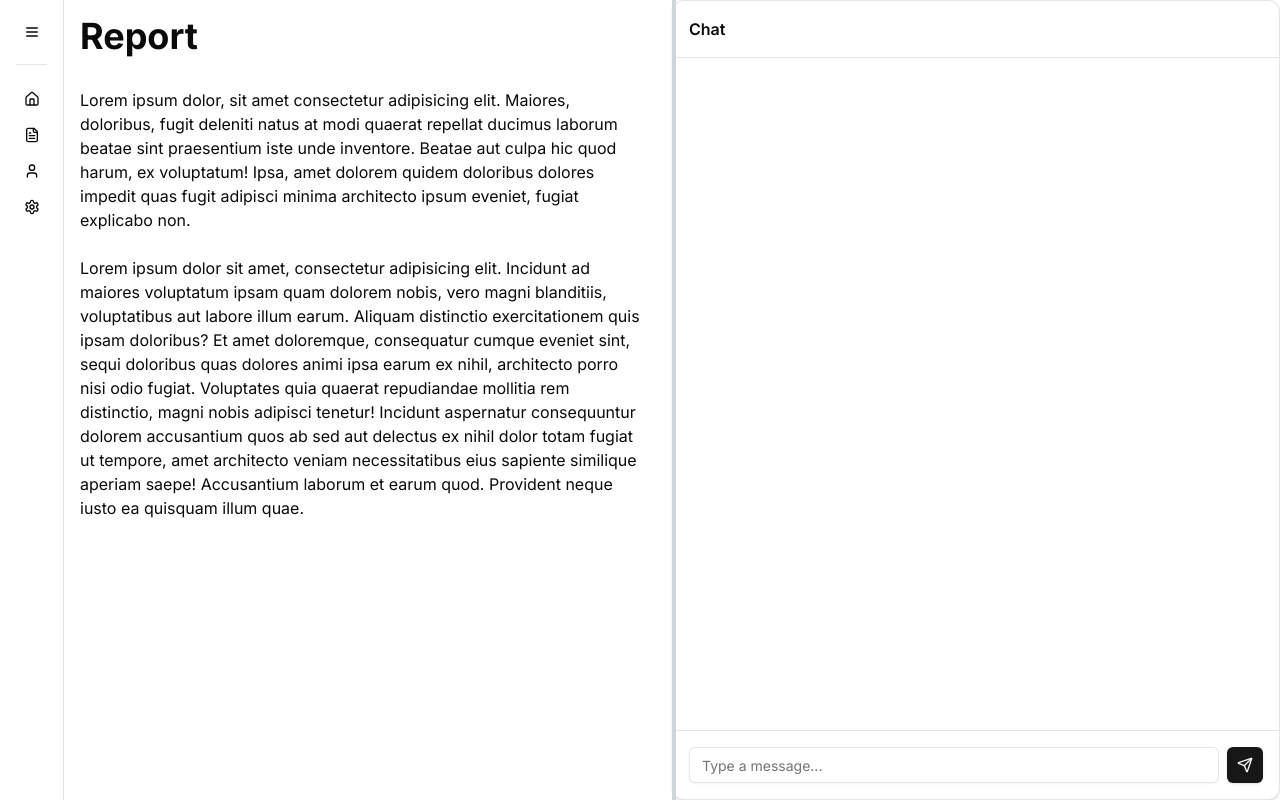
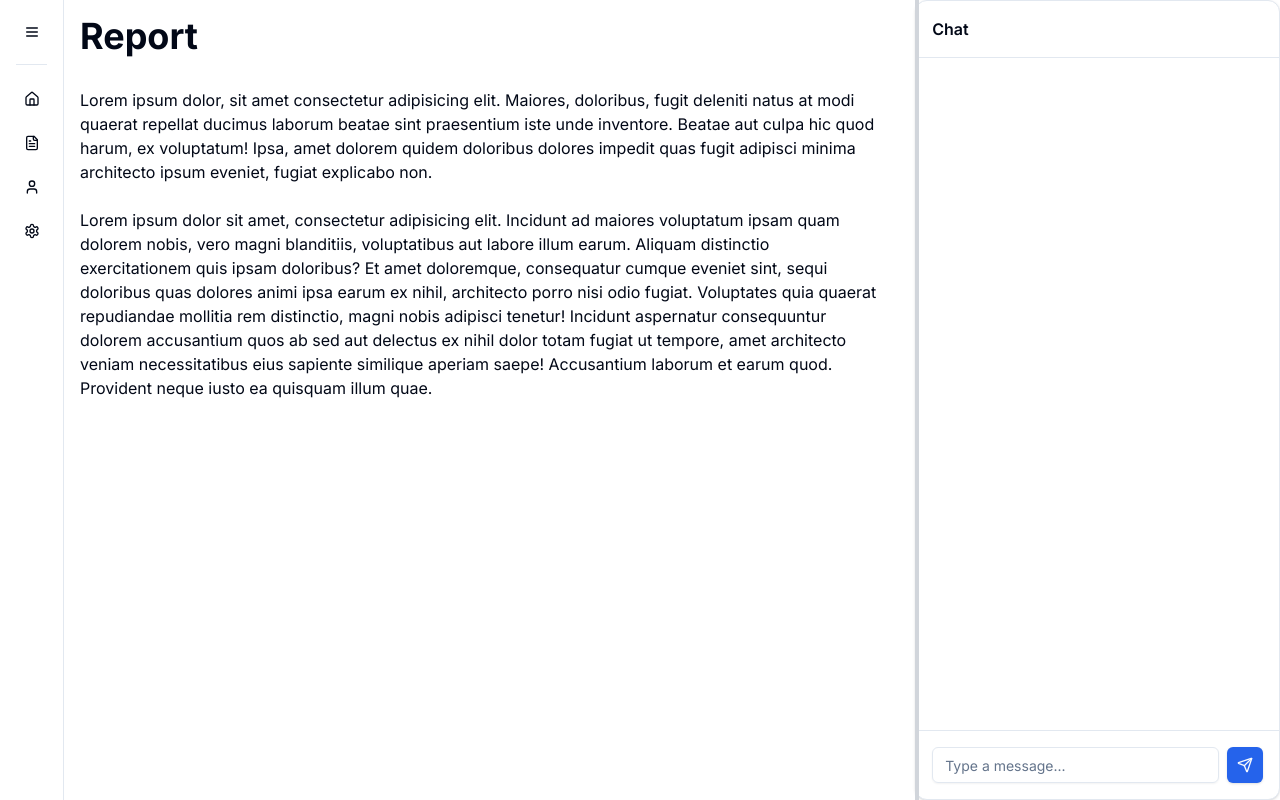
Before and after one commit to leeliPeter/x22, a Next.js app: page /report in a window 1280 px wide. Built offline with nearby package versions, Linux system fonts and the light colour scheme.

Commit message:
add theme

```diff
--- a/src/app/globals.css
+++ b/src/app/globals.css
@@ -4,31 +4,30 @@
 @layer base {
   :root {
     --background: 0 0% 100%;
-    --foreground: 0 0% 3.9%;
+    --foreground: 222.2 84% 4.9%;
     --card: 0 0% 100%;
-    --card-foreground: 0 0% 3.9%;
+    --card-foreground: 222.2 84% 4.9%;
     --popover: 0 0% 100%;
-    --popover-foreground: 0 0% 3.9%;
-    --primary: 0 0% 9%;
-    --primary-foreground: 0 0% 98%;
-    --secondary: 0 0% 96.1%;
-    --secondary-foreground: 0 0% 9%;
-    --muted: 0 0% 96.1%;
-    --muted-foreground: 0 0% 45.1%;
-    --accent: 0 0% 96.1%;
-    --accent-foreground: 0 0% 9%;
+    --popover-foreground: 222.2 84% 4.9%;
+    --primary: 221.2 83.2% 53.3%;
+    --primary-foreground: 210 40% 98%;
+    --secondary: 210 40% 96.1%;
+    --secondary-foreground: 222.2 47.4% 11.2%;
+    --muted: 210 40% 96.1%;
+    --muted-foreground: 215.4 16.3% 46.9%;
+    --accent: 210 40% 96.1%;
+    --accent-foreground: 222.2 47.4% 11.2%;
     --destructive: 0 84.2% 60.2%;
-    --destructive-foreground: 0 0% 98%;
-    --border: 0 0% 89.8%;
-    --input: 0 0% 89.8%;
-    --ring: 0 0% 3.9%;
+    --destructive-foreground: 210 40% 98%;
+    --border: 214.3 31.8% 91.4%;
+    --input: 214.3 31.8% 91.4%;
+    --ring: 221.2 83.2% 53.3%;
+    --radius: 0.5rem;
     --chart-1: 12 76% 61%;
     --chart-2: 173 58% 39%;
     --chart-3: 197 37% 24%;
     --chart-4: 43 74% 66%;
     --chart-5: 27 87% 67%;
-    --radius: 0.5rem
-  ;
     --sidebar-background: 0 0% 98%;
     --sidebar-foreground: 240 5.3% 26.1%;
     --sidebar-primary: 240 5.9% 10%;
@@ -36,33 +35,33 @@
     --sidebar-accent: 240 4.8% 95.9%;
     --sidebar-accent-foreground: 240 5.9% 10%;
     --sidebar-border: 220 13% 91%;
-    --sidebar-ring: 217.2 91.2% 59.8%}
+    --sidebar-ring: 217.2 91.2% 59.8%;
+  }
   .dark {
-    --background: 0 0% 3.9%;
-    --foreground: 0 0% 98%;
-    --card: 0 0% 3.9%;
-    --card-foreground: 0 0% 98%;
-    --popover: 0 0% 3.9%;
-    --popover-foreground: 0 0% 98%;
-    --primary: 0 0% 98%;
-    --primary-foreground: 0 0% 9%;
-    --secondary: 0 0% 14.9%;
-    --secondary-foreground: 0 0% 98%;
-    --muted: 0 0% 14.9%;
-    --muted-foreground: 0 0% 63.9%;
-    --accent: 0 0% 14.9%;
-    --accent-foreground: 0 0% 98%;
+    --background: 222.2 84% 4.9%;
+    --foreground: 210 40% 98%;
+    --card: 222.2 84% 4.9%;
+    --card-foreground: 210 40% 98%;
+    --popover: 222.2 84% 4.9%;
+    --popover-foreground: 210 40% 98%;
+    --primary: 217.2 91.2% 59.8%;
+    --primary-foreground: 222.2 47.4% 11.2%;
+    --secondary: 217.2 32.6% 17.5%;
+    --secondary-foreground: 210 40% 98%;
+    --muted: 217.2 32.6% 17.5%;
+    --muted-foreground: 215 20.2% 65.1%;
+    --accent: 217.2 32.6% 17.5%;
+    --accent-foreground: 210 40% 98%;
     --destructive: 0 62.8% 30.6%;
-    --destructive-foreground: 0 0% 98%;
-    --border: 0 0% 14.9%;
-    --input: 0 0% 14.9%;
-    --ring: 0 0% 83.1%;
+    --destructive-foreground: 210 40% 98%;
+    --border: 217.2 32.6% 17.5%;
+    --input: 217.2 32.6% 17.5%;
+    --ring: 224.3 76.3% 48%;
     --chart-1: 220 70% 50%;
     --chart-2: 160 60% 45%;
     --chart-3: 30 80% 55%;
     --chart-4: 280 65% 60%;
-    --chart-5: 340 75% 55%
-  ;
+    --chart-5: 340 75% 55%;
     --sidebar-background: 240 5.9% 10%;
     --sidebar-foreground: 240 4.8% 95.9%;
     --sidebar-primary: 224.3 76.3% 48%;
@@ -70,7 +69,8 @@
     --sidebar-accent: 240 3.7% 15.9%;
     --sidebar-accent-foreground: 240 4.8% 95.9%;
     --sidebar-border: 240 3.7% 15.9%;
-    --sidebar-ring: 217.2 91.2% 59.8%}
+    --sidebar-ring: 217.2 91.2% 59.8%;
+  }
 }
 @layer base {
   * {
--- a/src/app/not-found.tsx
+++ b/src/app/not-found.tsx
@@ -1,5 +1,28 @@
-import React from "react";
+import Link from "next/link";
+import { Button } from "@/components/ui/button";
+import { HomeIcon } from "lucide-react";
 
 export default function NotFound() {
-  return <div>Not found</div>;
+  return (
+    <div className="h-screen w-full flex flex-col items-center justify-center bg-background">
+      <div className="text-center space-y-5">
+        <h1 className="text-6xl font-bold text-primary">404</h1>
+        <div className="space-y-2">
+          <h2 className="text-2xl font-semibold text-foreground">
+            Oops! Page not found
+          </h2>
+          <p className="text-muted-foreground max-w-[500px]">
+            The page you are looking for might have been removed, had its name
+            changed, or is temporarily unavailable.
+          </p>
+        </div>
+        <Link href="/">
+          <Button className="mt-4" variant="default">
+            <HomeIcon className="mr-2 h-4 w-4" />
+            Back to Home
+          </Button>
+        </Link>
+      </div>
+    </div>
+  );
 }
--- a/src/app/report/page.tsx
+++ b/src/app/report/page.tsx
@@ -5,7 +5,7 @@ import ChatBox from "./_components/chat-box";
 import Report from "./_components/report";
 
 export default function ReportPage() {
-  const [leftWidth, setLeftWidth] = useState(50); // percentage
+  const [leftWidth, setLeftWidth] = useState(70); // percentage
 
   const handleMouseDown = useCallback(
     (e: React.MouseEvent) => {
--- a/src/components/graph.tsx
+++ b/src/components/graph.tsx
@@ -208,7 +208,7 @@ export default function Graph() {
           nodeRelSize={2}
           linkWidth={1.5}
           minZoom={1}
-          maxZoom={2}
+          maxZoom={3}
           linkColor={() => "#cccccc"}
           onNodeClick={(node: any) => handleNodeClick(node as GraphNode)}
           enableNodeDrag={true}
--- a/src/components/sidebar.tsx
+++ b/src/components/sidebar.tsx
@@ -43,7 +43,7 @@ export default function Sidebar({
           variant="ghost"
           size="icon"
           onClick={() => setIsCollapsed(!isCollapsed)}
-          className="h-8 w-8"
+          className="h-8 w-8 hover:bg-primary hover:text-primary-foreground"
         >
           {isCollapsed ? <MenuIcon size={18} /> : <XIcon size={18} />}
         </Button>
@@ -51,14 +51,14 @@ export default function Sidebar({
 
       <Separator />
 
-      <nav className="space-y-2">
+      <nav className="space-y-2 flex flex-col">
         {menuItems.map((item) => (
           <Link href={item.href} key={item.label}>
             <Button
               key={item.label}
               variant="ghost"
               className={cn(
-                "w-full justify-start",
+                "w-full justify-start hover:bg-primary hover:text-primary-foreground",
                 isCollapsed ? "px-2" : "px-4"
               )}
             >
```
